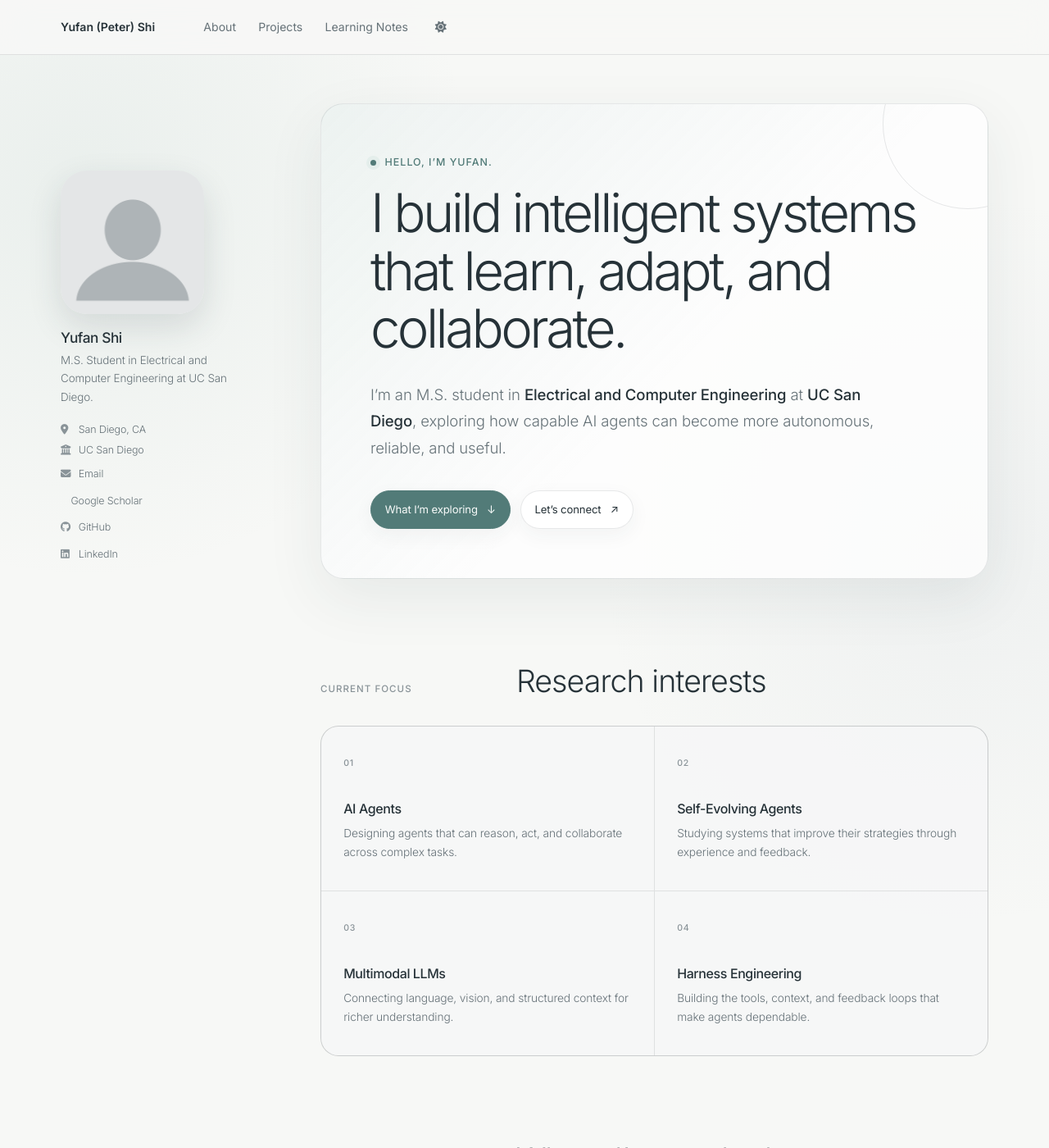
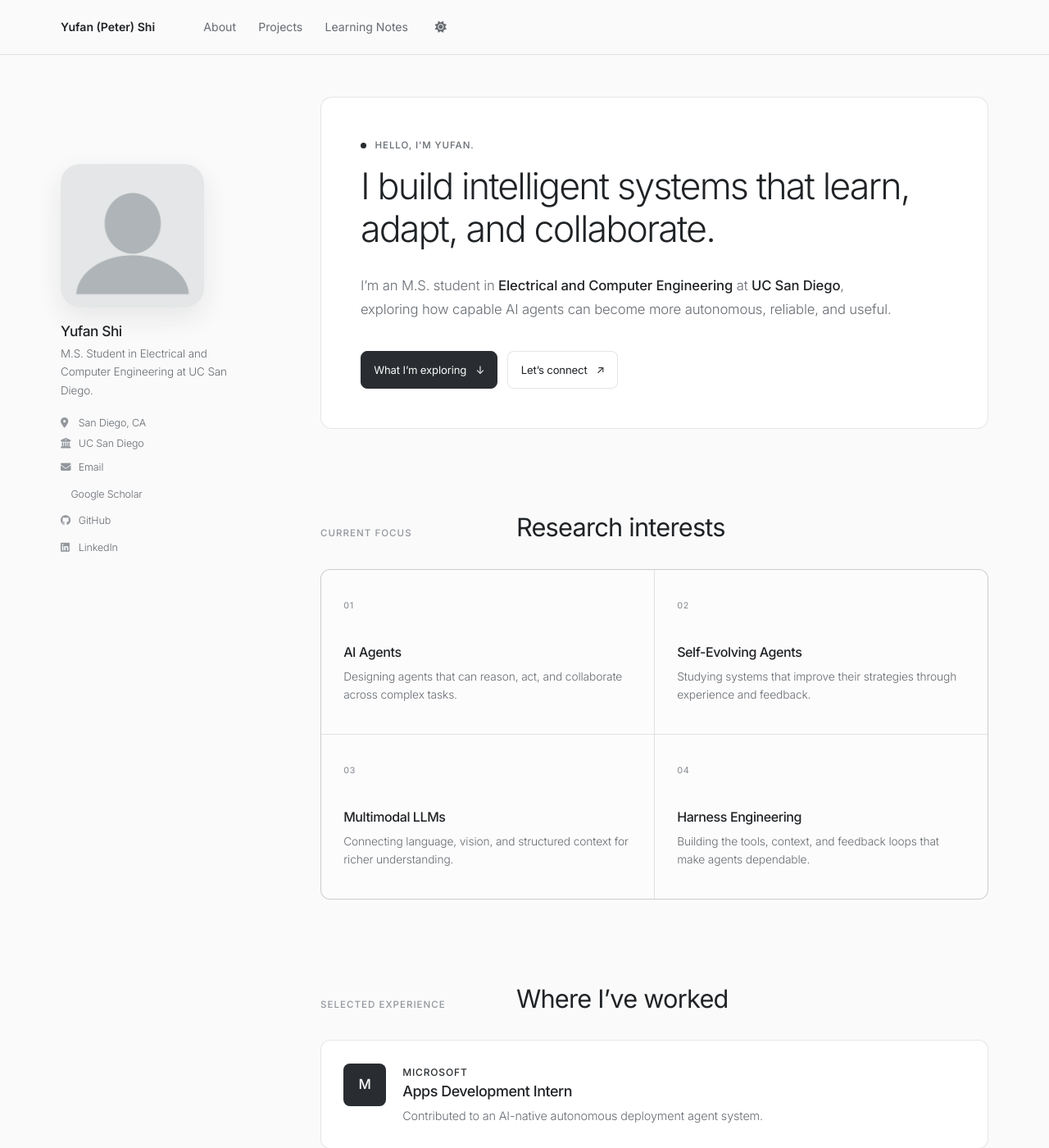
Before and after one commit to YufanPeter/yufanpeter.github.io, a Jekyll site: the page built from _pages/about.md, in a window 1280 px wide and 1400 px high. Shown: the whole window at 82% size. Built offline with Jekyll 4.4.1, drawn with Linux system fonts in a browser that asks for light colours; a style sheet for code colours, icons or effects is not loaded.

Commit message:
Tone down homepage typography and color

```diff
--- a/_sass/layout/_refined.scss
+++ b/_sass/layout/_refined.scss
@@ -3,24 +3,24 @@
    ========================================================================== */
 
 :root {
-  --page-bg: #f7f8f6;
-  --surface: rgba(255, 255, 255, 0.72);
+  --page-bg: #fafafa;
+  --surface: rgba(255, 255, 255, 0.9);
   --surface-solid: #ffffff;
-  --surface-glass: rgba(247, 248, 246, 0.88);
-  --ink: #263238;
-  --muted-ink: #667278;
-  --soft-ink: #899398;
-  --accent: #527b78;
-  --accent-soft: #e4eeeb;
-  --hairline: rgba(38, 50, 56, 0.11);
-  --soft-shadow: 0 24px 70px rgba(39, 58, 62, 0.08);
+  --surface-glass: rgba(250, 250, 250, 0.92);
+  --ink: #202326;
+  --muted-ink: #676c72;
+  --soft-ink: #92979d;
+  --accent: #292d31;
+  --accent-soft: #eceef0;
+  --hairline: rgba(32, 35, 38, 0.11);
+  --soft-shadow: 0 14px 42px rgba(32, 35, 38, 0.045);
 
   --global-bg-color: var(--page-bg);
   --global-footer-bg-color: transparent;
   --global-border-color: var(--hairline);
   --global-dark-border-color: var(--hairline);
   --global-link-color: var(--accent);
-  --global-link-color-hover: #345e5b;
+  --global-link-color-hover: #000000;
   --global-link-color-visited: var(--accent);
   --global-masthead-link-color: var(--muted-ink);
   --global-masthead-link-color-hover: var(--ink);
@@ -29,24 +29,24 @@
 }
 
 html[data-theme="dark"] {
-  --page-bg: #121817;
-  --surface: rgba(27, 36, 35, 0.78);
-  --surface-solid: #1b2423;
-  --surface-glass: rgba(18, 24, 23, 0.9);
-  --ink: #edf1ef;
-  --muted-ink: #aab5b2;
-  --soft-ink: #7f8c88;
-  --accent: #8eb8b2;
-  --accent-soft: #253b38;
-  --hairline: rgba(232, 241, 238, 0.12);
-  --soft-shadow: 0 24px 70px rgba(0, 0, 0, 0.2);
+  --page-bg: #131415;
+  --surface: rgba(28, 29, 31, 0.92);
+  --surface-solid: #1c1d1f;
+  --surface-glass: rgba(19, 20, 21, 0.92);
+  --ink: #f0f1f2;
+  --muted-ink: #a9adb2;
+  --soft-ink: #777c82;
+  --accent: #d9dcdf;
+  --accent-soft: #2a2c2f;
+  --hairline: rgba(240, 241, 242, 0.12);
+  --soft-shadow: 0 14px 42px rgba(0, 0, 0, 0.16);
 
   --global-bg-color: var(--page-bg);
   --global-footer-bg-color: transparent;
   --global-border-color: var(--hairline);
   --global-dark-border-color: var(--hairline);
   --global-link-color: var(--accent);
-  --global-link-color-hover: #b3d2cd;
+  --global-link-color-hover: #ffffff;
   --global-link-color-visited: var(--accent);
   --global-masthead-link-color: var(--muted-ink);
   --global-masthead-link-color-hover: var(--ink);
@@ -63,10 +63,7 @@ body {
   padding-top: 76px;
   padding-bottom: 0;
   overflow-x: hidden;
-  background:
-    radial-gradient(circle at 8% 14%, rgba(117, 162, 153, 0.1), transparent 30rem),
-    radial-gradient(circle at 92% 42%, rgba(140, 156, 175, 0.08), transparent 28rem),
-    var(--page-bg);
+  background: var(--page-bg);
   font-weight: 300;
   line-height: 1.75;
   letter-spacing: -0.008em;
@@ -150,7 +147,7 @@ a {
 
 #main {
   max-width: 1180px;
-  margin-top: 3.75rem;
+  margin-top: 3.25rem;
   padding: 0 1.5rem;
 }
 
@@ -176,14 +173,14 @@ a {
 .author__avatar img {
   padding: 0;
   border: 0;
-  border-radius: 32px;
-  box-shadow: 0 16px 40px rgba(40, 57, 60, 0.13);
+  border-radius: 24px;
+  box-shadow: 0 12px 32px rgba(32, 35, 38, 0.09);
   transition: transform 300ms ease, box-shadow 300ms ease;
 }
 
 .author__avatar img:hover {
   transform: translateY(-2px);
-  box-shadow: 0 20px 48px rgba(40, 57, 60, 0.17);
+  box-shadow: 0 16px 38px rgba(32, 35, 38, 0.12);
 }
 
 .sidebar .author__name {
@@ -251,25 +248,16 @@ a {
 
 .home-intro {
   position: relative;
-  padding: clamp(2rem, 5vw, 3.75rem);
+  padding: clamp(2rem, 4vw, 3rem);
   overflow: hidden;
   border: 1px solid var(--hairline);
-  border-radius: 28px;
-  background:
-    linear-gradient(135deg, rgba(128, 168, 160, 0.12), transparent 55%),
-    var(--surface);
-  box-shadow: var(--soft-shadow);
+  border-radius: 14px;
+  background: var(--surface);
+  box-shadow: none;
 }
 
 .home-intro::after {
-  position: absolute;
-  top: -5rem;
-  right: -5rem;
-  width: 13rem;
-  height: 13rem;
-  border: 1px solid var(--hairline);
-  border-radius: 50%;
-  content: "";
+  display: none;
 }
 
 .home-kicker {
@@ -277,8 +265,8 @@ a {
   align-items: center;
   gap: 0.65rem;
   margin: 0 0 1.5rem;
-  color: var(--accent);
-  font-size: 0.78rem !important;
+  color: var(--muted-ink);
+  font-size: 0.72rem !important;
   font-weight: 500;
   letter-spacing: 0.08em;
   text-transform: uppercase;
@@ -289,23 +277,23 @@ a {
   height: 0.45rem;
   border-radius: 50%;
   background: var(--accent);
-  box-shadow: 0 0 0 5px var(--accent-soft);
+  box-shadow: none;
 }
 
 .home-intro h1 {
-  max-width: 12em;
+  max-width: 15em;
   margin: 0;
-  font-size: clamp(2.25rem, 5.1vw, 4.25rem);
-  font-weight: 300;
-  line-height: 1.08;
-  letter-spacing: -0.055em;
+  font-size: clamp(2rem, 3.5vw, 3.05rem);
+  font-weight: 350;
+  line-height: 1.16;
+  letter-spacing: -0.042em;
 }
 
 .home-lead {
   max-width: 41rem;
   margin: 1.75rem 0 0 !important;
   color: var(--muted-ink);
-  font-size: clamp(1rem, 1.65vw, 1.16rem) !important;
+  font-size: clamp(0.98rem, 1.3vw, 1.06rem) !important;
   font-weight: 300;
   line-height: 1.75;
 }
@@ -321,15 +309,15 @@ a {
   display: inline-flex;
   align-items: center;
   gap: 0.7rem;
-  padding: 0.68rem 1.05rem;
+  padding: 0.64rem 0.95rem;
   border: 1px solid var(--hairline);
-  border-radius: 999px;
+  border-radius: 8px;
   color: var(--ink);
   background: var(--surface-solid);
   font-size: 0.82rem;
   font-weight: 400;
   text-decoration: none;
-  box-shadow: 0 8px 24px rgba(38, 50, 56, 0.05);
+  box-shadow: none;
   transition: transform 180ms ease, border-color 180ms ease, box-shadow 180ms ease;
 }
 
@@ -337,11 +325,11 @@ a {
   transform: translateY(-2px);
   border-color: var(--accent);
   text-decoration: none;
-  box-shadow: 0 12px 28px rgba(38, 50, 56, 0.09);
+  box-shadow: none;
 }
 
 .page__content .home-button--primary {
-  color: #f8fbfa;
+  color: var(--page-bg);
   border-color: var(--accent);
   background: var(--accent);
 }
@@ -350,7 +338,7 @@ a {
   max-width: 44rem;
   padding: clamp(2rem, 5vw, 3.5rem);
   border: 1px solid var(--hairline);
-  border-radius: 28px;
+  border-radius: 14px;
   background: var(--surface);
   box-shadow: var(--soft-shadow);
 }
@@ -393,8 +381,8 @@ a {
 
 .section-heading h2 {
   margin: 0;
-  font-size: clamp(1.7rem, 3vw, 2.35rem);
-  font-weight: 350;
+  font-size: clamp(1.55rem, 2.4vw, 2rem);
+  font-weight: 400;
 }
 
 .focus-grid {
@@ -403,7 +391,7 @@ a {
   gap: 1px;
   overflow: hidden;
   border: 1px solid var(--hairline);
-  border-radius: 22px;
+  border-radius: 12px;
   background: var(--hairline);
 }
 
@@ -444,7 +432,7 @@ a {
   gap: 1.25rem;
   padding: 1.7rem;
   border: 1px solid var(--hairline);
-  border-radius: 22px;
+  border-radius: 12px;
   background: var(--surface);
 }
 
@@ -453,8 +441,8 @@ a {
   width: 3.25rem;
   height: 3.25rem;
   place-items: center;
-  border-radius: 14px;
-  color: #f8fbfa;
+  border-radius: 8px;
+  color: var(--page-bg);
   background: var(--accent);
   font-size: 1.05rem;
   font-weight: 500;
@@ -564,11 +552,11 @@ a {
   }
 
   .home-intro {
-    border-radius: 22px;
+    border-radius: 12px;
   }
 
   .home-intro h1 {
-    font-size: 2.25rem;
+    font-size: 2rem;
   }
 
   .section-heading {
```
